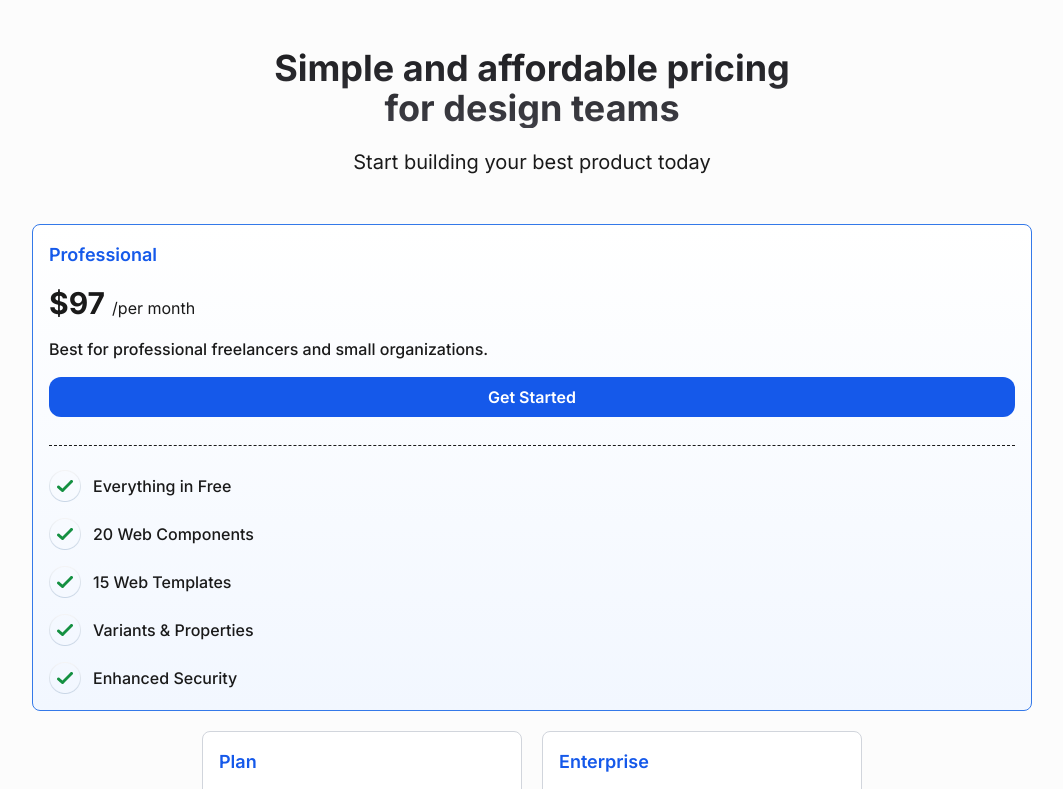
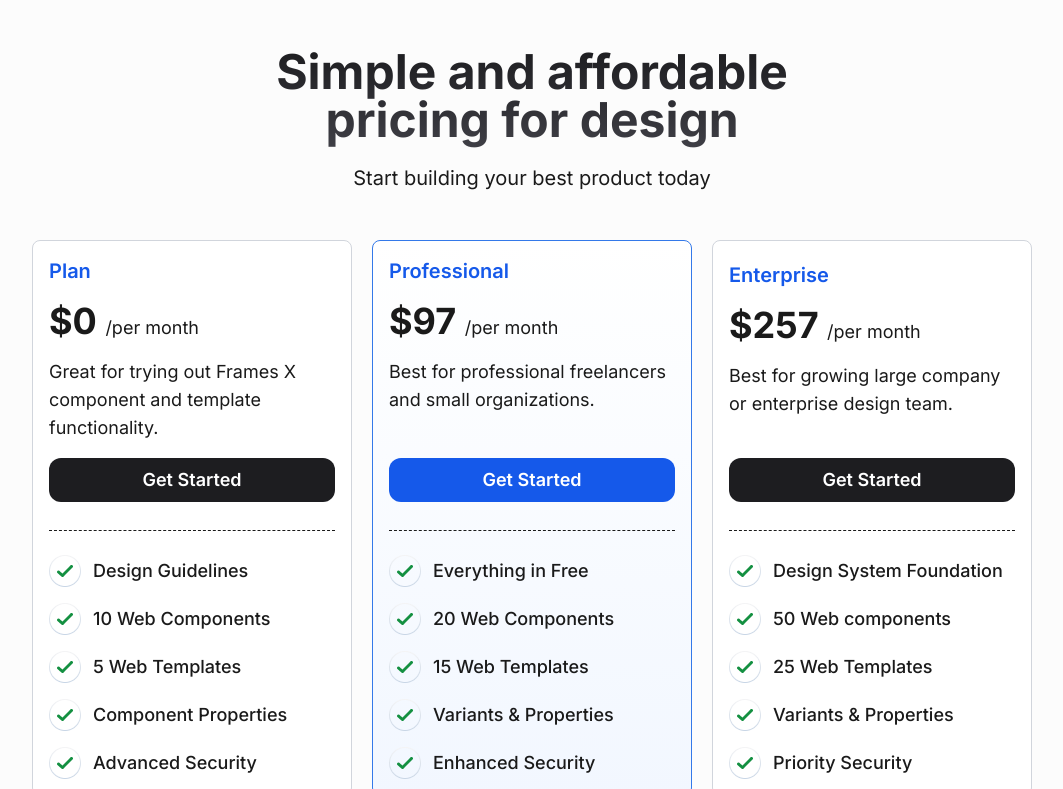
Before and after one commit to Oluwatayoo/Tailwind-Pricing-Grid-Projects, a plain HTML site: page Pricing Grid 6/index.html in a window 1280 px wide. Shown: the top 789 px of the page, without its empty margins (108-1171 px from the left). Drawn offline with nearby package versions, Linux system fonts and the light colour scheme.

Commit message:
Updated an HTML file

```diff
--- a/Pricing Grid 6/index.html
+++ b/Pricing Grid 6/index.html
@@ -19,10 +19,10 @@
       <div class="p-4 py-6">
         <!-- Description Div -->
         <div
-          class="flex flex-col items-center text-center gap-3 md:gap-5 mb-6 md:mb-12 md:pt-6"
+          class="flex flex-col items-center text-center gap-3 md:gap-4 mb-6 md:mb-12 md:pt-6"
         >
           <h1
-            class="font-bold text-3xl md:text-4xl w-[320px] md:w-[550px] bg-gradient-to-b from-[#1D1D20] to-[#3F3F46] bg-clip-text text-transparent"
+            class="font-bold text-3xl md:text-4xl lg:text-5xl w-[320px] md:h-[85px] md:w-[550px] lg:h-[100px] bg-gradient-to-b from-[#1D1D20] to-[#3F3F46] bg-clip-text text-transparent"
           >
             Simple and affordable pricing for design teams
           </h1>
@@ -32,27 +32,34 @@
         </div>
         <!-- Card Container -->
         <div
-          class="flex flex-col md:flex-row items-center space-y-5 md:space-y-0 md:items-stretch md:flex-wrap md:justify-center md:gap-y-5 md:gap-x-5 md:px-8"
+          class="flex flex-col md:flex-row items-center space-y-5 md:space-y-0 md:items-stretch md:flex-wrap lg:flex-nowrap md:justify-center md:gap-y-5 lg:gap-y-0 md:gap-x-5 md:px-8 lg:px-0"
         >
           <!-- Card 1 -->
           <div
-            class="p-4 bg-gradient-to-b from-[#ffffff] to-[#F2F7FF] rounded-lg w-[320px] space-y-4 border border-[#3479E9] flex flex-col md:basis-full"
+            class="p-4 bg-gradient-to-b from-[#ffffff] to-[#F2F7FF] rounded-lg w-[320px] space-y-4 border border-[#3479E9] flex flex-col md:basis-full lg:basis-[320px] lg:order-2"
           >
-            <h2 class="font-semibold text-xl md:text-lg text-[#1559EA]">
+            <h2
+              class="font-semibold text-xl md:text-lg lg:text-xl text-[#1559EA]"
+            >
               Professional
             </h2>
-            <p class="text-4xl md:text-3xl font-bold text-[#1A1A1A]">
+            <p
+              class="text-4xl md:text-3xl lg:text-4xl font-bold text-[#1A1A1A]"
+            >
               $97
-              <span class="text-lg md:text-base font-normal text-[#1A1A1A]"
+              <span
+                class="text-lg md:text-base lg:text-lg font-normal text-[#1A1A1A]"
                 >/per month</span
               >
             </p>
-            <p class="text-lg md:text-base md:font-medium text-[#1A1A1A]">
+            <p
+              class="text-lg md:text-base lg:text-lg md:font-medium lg:font-normal text-[#1A1A1A] lg:mb-11"
+            >
               Best for professional freelancers and small organizations.
             </p>
             <div class="flex justify-center bg-[#1559EA] rounded-xl">
               <button
-                class="my-2 text-white font-semibold text-lg md:text-base"
+                class="my-2 text-white font-semibold text-lg md:text-base lg:text-lg"
               >
                 Get Started
               </button>
@@ -63,31 +70,41 @@
             <div class="flex flex-col space-y-4">
               <div class="flex gap-3 items-center">
                 <img src="images/PricingCheck.png" alt="Pricing Check" />
-                <p class="font-medium text-lg md:text-base text-[#1a1a1a]">
+                <p
+                  class="font-medium text-lg md:text-base lg:text-lg text-[#1a1a1a]"
+                >
                   Everything in Free
                 </p>
               </div>
               <div class="flex gap-3 items-center">
                 <img src="images/PricingCheck.png" alt="Pricing Check" />
-                <p class="font-medium text-lg md:text-base text-[#1a1a1a]">
+                <p
+                  class="font-medium text-lg md:text-base lg:text-lg text-[#1a1a1a]"
+                >
                   20 Web Components
                 </p>
               </div>
               <div class="flex gap-3 items-center">
                 <img src="images/PricingCheck.png" alt="Pricing Check" />
-                <p class="font-medium text-lg md:text-base text-[#1a1a1a]">
+                <p
+                  class="font-medium text-lg md:text-base lg:text-lg text-[#1a1a1a]"
+                >
                   15 Web Templates
                 </p>
               </div>
               <div class="flex gap-3 items-center">
                 <img src="images/PricingCheck.png" alt="Pricing Check" />
-                <p class="font-medium text-lg md:text-base text-[#1a1a1a]">
+                <p
+                  class="font-medium text-lg md:text-base lg:text-lg text-[#1a1a1a]"
+                >
                   Variants & Properties
                 </p>
               </div>
               <div class="flex gap-3 items-center">
                 <img src="images/PricingCheck.png" alt="Pricing Check" />
-                <p class="font-medium text-lg md:text-base text-[#1a1a1a]">
+                <p
+                  class="font-medium text-lg md:text-base lg:text-lg text-[#1a1a1a]"
+                >
                   Enhanced Security
                 </p>
               </div>
@@ -96,24 +113,31 @@
 
           <!-- Card 2 -->
           <div
-            class="p-4 bg-white w-[320px] space-y-4 flex flex-col rounded-lg border border-gray-300"
+            class="p-4 bg-white w-[320px] space-y-4 flex flex-col rounded-lg border border-gray-300 lg:order-1"
           >
-            <h2 class="font-semibold text-xl md:text-lg text-[#1559EA]">
+            <h2
+              class="font-semibold text-xl md:text-lg lg:text-xl text-[#1559EA]"
+            >
               Plan
             </h2>
-            <p class="text-4xl font-bold md:text-3xl text-[#1A1A1A]">
+            <p
+              class="text-4xl font-bold md:text-3xl lg:text-4xl text-[#1A1A1A]"
+            >
               $0
-              <span class="text-lg md:text-base font-normal text-[#1A1A1A]"
+              <span
+                class="text-lg md:text-base lg:text-lg font-normal text-[#1A1A1A]"
                 >/per month</span
               >
             </p>
-            <p class="text-lg text-[#1A1A1A] md:text-base md:font-medium">
+            <p
+              class="text-lg lg:text-lg text-[#1A1A1A] md:text-base md:font-medium lg:font-normal"
+            >
               Great for trying out Frames X component and template
               functionality.
             </p>
             <div class="flex justify-center bg-[#1D1D20] rounded-xl">
               <button
-                class="my-2 text-white font-semibold text-lg md:text-base"
+                class="my-2 text-white font-semibold text-lg md:text-base lg:text-lg"
               >
                 Get Started
               </button>
@@ -124,31 +148,41 @@
             <div class="flex flex-col space-y-4">
               <div class="flex gap-3 items-center">
                 <img src="images/PricingCheck.png" alt="Pricing Check" />
-                <p class="font-medium text-lg md:text-base text-[#1a1a1a]">
+                <p
+                  class="font-medium text-lg md:text-base lg:text-lg text-[#1a1a1a]"
+                >
                   Design Guidelines
                 </p>
               </div>
               <div class="flex gap-3 items-center">
                 <img src="images/PricingCheck.png" alt="Pricing Check" />
-                <p class="font-medium text-lg md:text-base text-[#1a1a1a]">
+                <p
+                  class="font-medium text-lg md:text-base lg:text-lg text-[#1a1a1a]"
+                >
                   10 Web Components
                 </p>
               </div>
               <div class="flex gap-3 items-center">
                 <img src="images/PricingCheck.png" alt="Pricing Check" />
-                <p class="font-medium text-lg md:text-base text-[#1a1a1a]">
+                <p
+                  class="font-medium text-lg md:text-base lg:text-lg text-[#1a1a1a]"
+                >
                   5 Web Templates
                 </p>
               </div>
               <div class="flex gap-3 items-center">
                 <img src="images/PricingCheck.png" alt="Pricing Check" />
-                <p class="font-medium text-lg md:text-base text-[#1a1a1a]">
+                <p
+                  class="font-medium text-lg md:text-base lg:text-lg text-[#1a1a1a]"
+                >
                   Component Properties
                 </p>
               </div>
               <div class="flex gap-3 items-center">
                 <img src="images/PricingCheck.png" alt="Pricing Check" />
-                <p class="font-medium text-lg md:text-base text-[#1a1a1a]">
+                <p
+                  class="font-medium text-lg md:text-base lg:text-lg text-[#1a1a1a]"
+                >
                   Advanced Security
                 </p>
               </div>
@@ -157,25 +191,30 @@
 
           <!-- Card 3 -->
           <div
-            class="p-4 bg-white rounded-lg border border-gray-300 w-[320px] space-y-4 flex flex-col md:justify-end"
+            class="p-4 bg-white rounded-lg border border-gray-300 w-[320px] space-y-4 flex flex-col md:justify-end lg:order-3"
           >
-            <h2 class="font-semibold text-xl md:text-lg text-[#1559EA]">
+            <h2
+              class="font-semibold text-xl md:text-lg lg:text-xl text-[#1559EA]"
+            >
               Enterprise
             </h2>
-            <p class="text-4xl md:text-3xl font-bold text-[#1A1A1A]">
+            <p
+              class="text-4xl md:text-3xl lg:text-4xl font-bold text-[#1A1A1A]"
+            >
               $257
-              <span class="text-lg md:text-base font-normal text-[#1A1A1A]"
+              <span
+                class="text-lg md:text-base lg:text-lg font-normal text-[#1A1A1A]"
                 >/per month</span
               >
             </p>
             <p
-              class="text-lg md:text-base md:font-medium text-[#1A1A1A] md:mb-10"
+              class="text-lg md:text-base md:font-medium lg:text-lg lg:font-normal text-[#1A1A1A] md:mb-10"
             >
               Best for growing large company or enterprise design team.
             </p>
             <div class="flex justify-center bg-[#1D1D20] rounded-xl">
               <button
-                class="my-2 text-white font-semibold text-lg md:text-base"
+                class="my-2 text-white font-semibold text-lg md:text-base lg:text-lg"
               >
                 Get Started
               </button>
@@ -186,31 +225,41 @@
             <div class="flex flex-col space-y-4">
               <div class="flex gap-3 items-center">
                 <img src="images/PricingCheck.png" alt="Pricing Check" />
-                <p class="font-medium text-lg md:text-base text-[#1a1a1a]">
+                <p
+                  class="font-medium text-lg md:text-base lg:text-lg text-[#1a1a1a]"
+                >
                   Design System Foundation
                 </p>
               </div>
               <div class="flex gap-3 items-center">
                 <img src="images/PricingCheck.png" alt="Pricing Check" />
-                <p class="font-medium text-lg md:text-base text-[#1a1a1a]">
+                <p
+                  class="font-medium text-lg md:text-base lg:text-lg text-[#1a1a1a]"
+                >
                   50 Web components
                 </p>
               </div>
               <div class="flex gap-3 items-center">
                 <img src="images/PricingCheck.png" alt="Pricing Check" />
-                <p class="font-medium text-lg md:text-base text-[#1a1a1a]">
+                <p
+                  class="font-medium text-lg md:text-base lg:text-lg text-[#1a1a1a]"
+                >
                   25 Web Templates
                 </p>
               </div>
               <div class="flex gap-3 items-center">
                 <img src="images/PricingCheck.png" alt="Pricing Check" />
-                <p class="font-medium text-lg md:text-base text-[#1a1a1a]">
+                <p
+                  class="font-medium text-lg md:text-base lg:text-lg text-[#1a1a1a]"
+                >
                   Variants & Properties
                 </p>
               </div>
               <div class="flex gap-3 items-center">
                 <img src="images/PricingCheck.png" alt="Pricing Check" />
-                <p class="font-medium text-lg md:text-base text-[#1a1a1a]">
+                <p
+                  class="font-medium text-lg md:text-base lg:text-lg text-[#1a1a1a]"
+                >
                   Priority Security
                 </p>
               </div>
```
